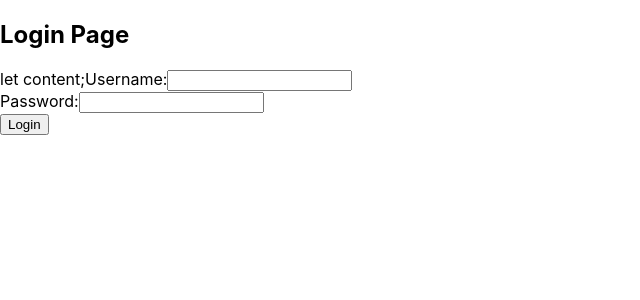
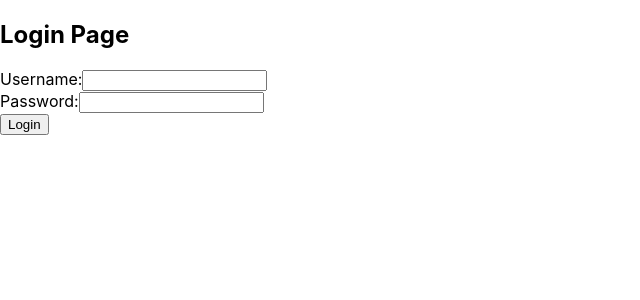
Before and after one commit to codingEagle349/my-react-app, a React (Create React App) app: page / in a window 1280 px wide. Shown: the top 300 px of the page, without its empty margins (0-640 px from the left). Built offline with nearby package versions, Linux system fonts and the light colour scheme.

Commit message:
removed let content

```diff
--- a/src/screens/login.js
+++ b/src/screens/login.js
@@ -29,7 +29,7 @@ function LoginPage() {
         </div>
       ) : (
         <form onSubmit={handleLogin}>
-          <div>let content;
+          <div>
             <label>Username:</label>
             <input type="text" value={username} onChange={(e) => setUsername(e.target.value)} />
           </div>
```
